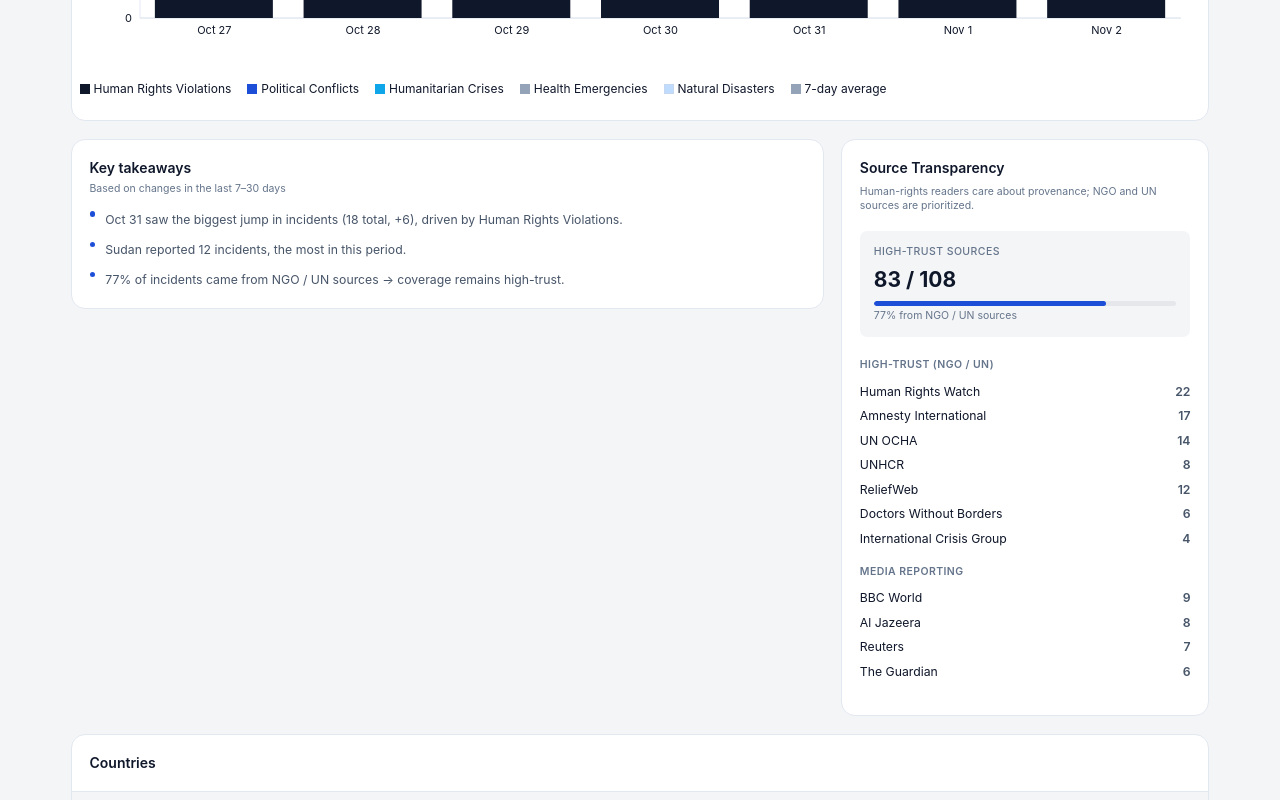
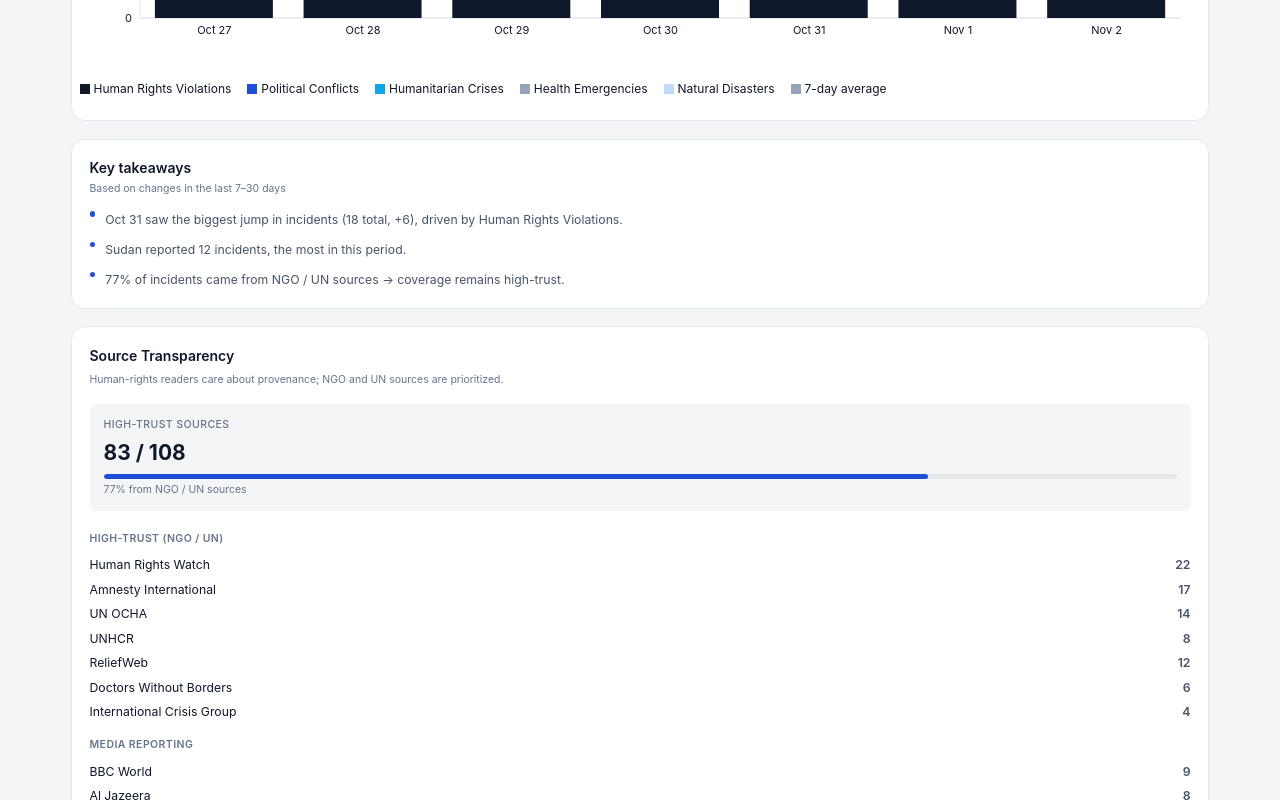
Before and after one commit to pierrev34/global-crisis-monitor, a Next.js app in the folder frontend/: page / in a window 1280 px wide. Shown: the part 580-1380 px from the top of the page. Built offline with nearby package versions, Linux system fonts and the light colour scheme.

Commit message:
Removed countries table and stacked Key Takeaways with Source Transparency

```diff
--- a/frontend/src/pages/index.tsx
+++ b/frontend/src/pages/index.tsx
@@ -201,10 +201,8 @@ export default function Home() {
           {/* Chart - Full Width */}
           <IncidentsStackedChart timeSeries={feed.time_series} />
 
-          {/* Two Column Layout */}
-          <div className="grid grid-cols-1 lg:grid-cols-3 gap-5 mt-5">
-            {/* Left Column - Key Takeaways */}
-            <div className="lg:col-span-2">
+          {/* Key Takeaways - Full Width */}
+          <div className="mt-5">
             <KeyTakeaways
               timeSeries={feed.time_series}
               countries={feed.by_country}
@@ -213,20 +211,11 @@ export default function Home() {
             />
           </div>
 
-            {/* Right Column - Source Breakdown */}
-            <div className="lg:col-span-1">
+          {/* Source Transparency - Full Width */}
+          <div className="mt-5">
             <SourceBreakdown
               sources={feed.sources}
               totalIncidents={feed.summary.total_incidents}
-              />
-            </div>
-          </div>
-
-          {/* Countries Table - Below */}
-          <div className="mt-5">
-            <CountryTable
-              countries={feed.by_country}
-              onSelectCountry={setSelectedCountry}
             />
           </div>
         </div>
```
Lines whose indentation alone changed are shown as unchanged.
